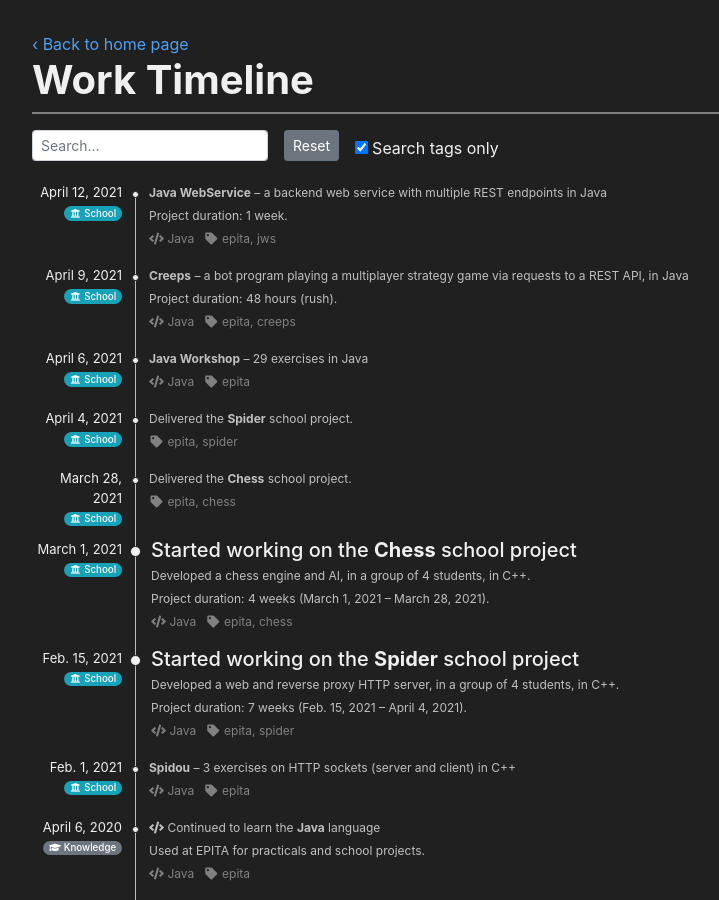
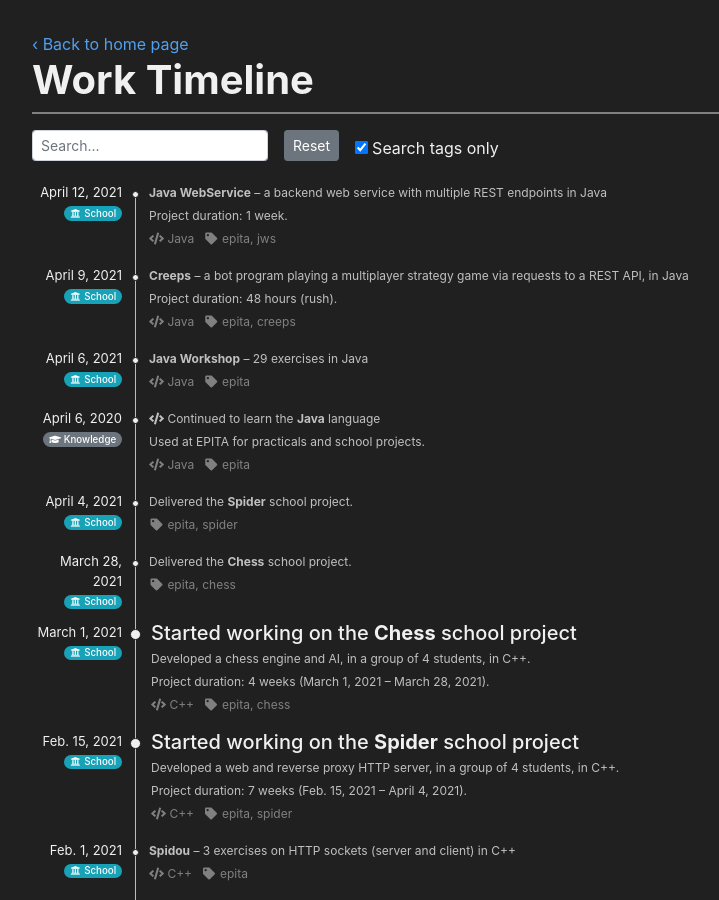
Before and after one commit to matiboux/matiboux.me, a Jekyll site: the page built from timeline.html, in a window 1280 px wide and 900 px high. Shown: the whole window, without its empty margins (53-772 px from the left). Built offline with Jekyll 4.4.1, drawn with Linux system fonts in a browser that asks for light colours; nearby versions of some CDN libraries; part of the change alters nothing that is shown.

Commit message:
Fix info in timeline.yml

```diff
--- a/_data/timeline.yml
+++ b/_data/timeline.yml
@@ -37,6 +37,14 @@
   tags: [epita]
 
 - description:
+  - <i class="fas fa-code fa-fw"></i> Continued to learn the <b>Java</b> language
+  - Used at EPITA for practicals and school projects.
+  date: April 6, 2020
+  languages: [Java]
+  category: knowledge
+  tags: [epita]
+
+- description:
   - Delivered the <b>Spider</b> school project.
   date: April 4, 2021
   category: school
@@ -53,7 +61,7 @@
   - "Developed a chess engine and AI, in a group of 4 students, in C++."
   - "Project duration: 4 weeks (March 1, 2021 – March 28, 2021)."
   date: March 1, 2021
-  languages: [Java]
+  languages: [C++]
   category: school
   tags: [epita, chess]
 
@@ -62,23 +70,15 @@
   - "Developed a web and reverse proxy HTTP server, in a group of 4 students, in C++."
   - "Project duration: 7 weeks (Feb. 15, 2021 – April 4, 2021)."
   date: Feb. 15, 2021
-  languages: [Java]
+  languages: [C++]
   category: school
   tags: [epita, spider]
 
 - description:
   - <b>Spidou</b> – 3 exercises on HTTP sockets (server and client) in C++
   date: Feb. 1, 2021
-  languages: [Java]
+  languages: [C++]
   category: school
-  tags: [epita]
-
-- description:
-  - <i class="fas fa-code fa-fw"></i> Continued to learn the <b>Java</b> language
-  - Used at EPITA for practicals and school projects.
-  date: April 6, 2020
-  languages: [Java]
-  category: knowledge
   tags: [epita]
 
 - description:
```
